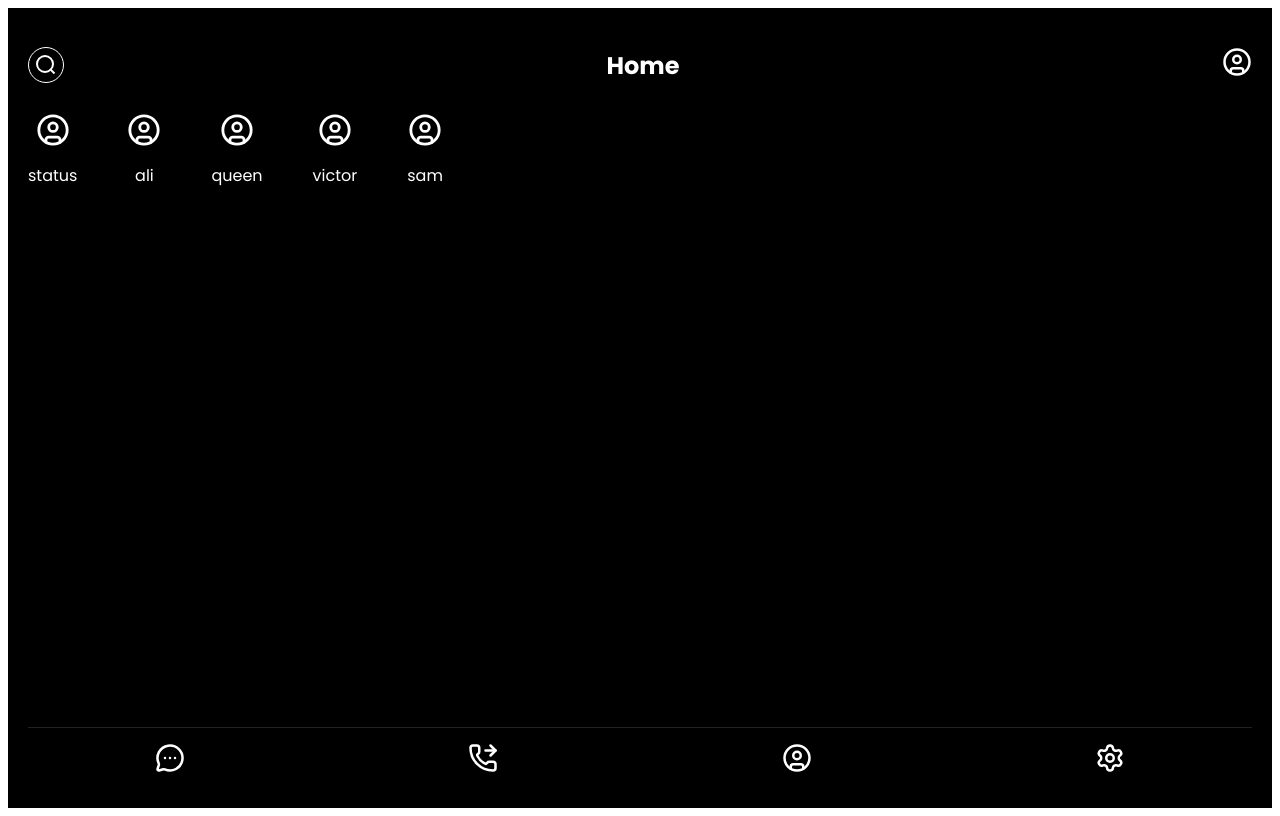
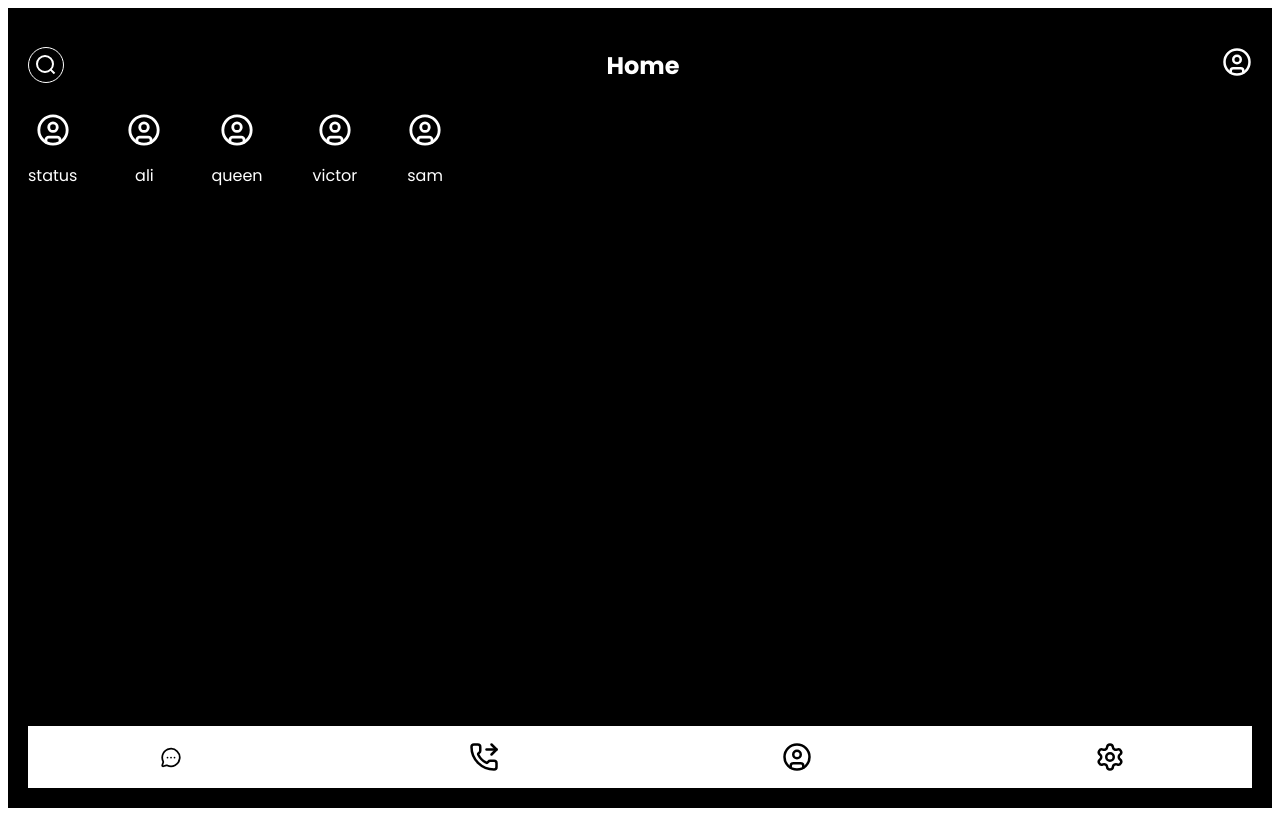
Before and after one commit to Ali1972101/QAchatbox, a React (Vite) app: page /message in a window 1280 px wide. Built offline with nearby package versions, Linux system fonts and the light colour scheme.

Commit message:
Import useState in Message.jsx and update Message.css styling

```diff
--- a/src/Pages/Message.css
+++ b/src/Pages/Message.css
@@ -29,4 +29,19 @@
   margin-top: auto;
   padding: 15px 0;
   border-top: 1px solid #222;
+border: 1px solid white;
+background-color: white;
+color: black;
 }
+
+.message {
+  display: flex;
+  flex-direction: column;
+  /* justify-content: space-between; */
+  width: 30px;
+  height: 21px;
+  background: transparent;
+  border: none;
+  cursor: pointer;
+  padding: 0;
+}
--- a/src/Pages/Message.jsx
+++ b/src/Pages/Message.jsx
@@ -1,4 +1,4 @@
-import React from "react";
+import React, { useState } from "react";
 import "./Message.css";
 import {
   MessageSquare,
@@ -12,6 +12,12 @@ import {
 } from "lucide-react";
 
 export default function Message() {
+
+    const [message , setMessage] = useState(false);
+
+  const messageMenu = () => {
+    setMessage(!message);
+  };
   return (
     <section className="message-container">
       <div className="message-header">
@@ -45,7 +51,7 @@ export default function Message() {
       </div>
 
       <div className="social-footer">
-        <MessageCircleMore size={30} />
+        <MessageCircleMore onClick={messageMenu} size={30} className={`message ${message ? "active" : ""}`} />
         <PhoneForwarded size={30} />
         <CircleUser size={30} />
         <Settings size={30} />
```
